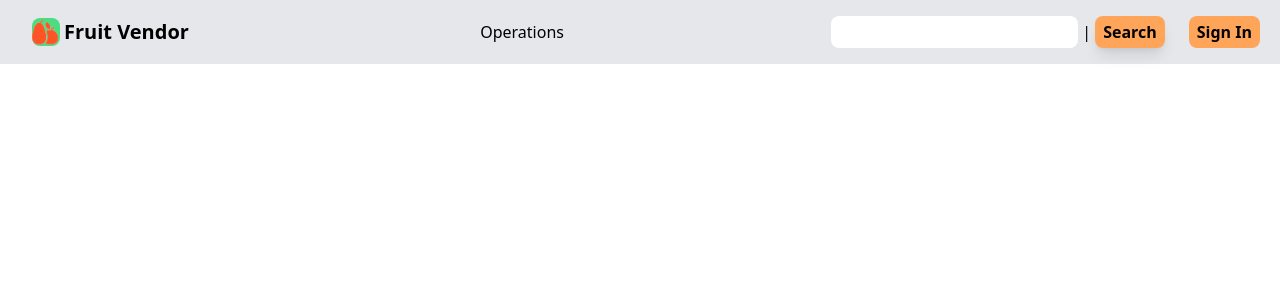
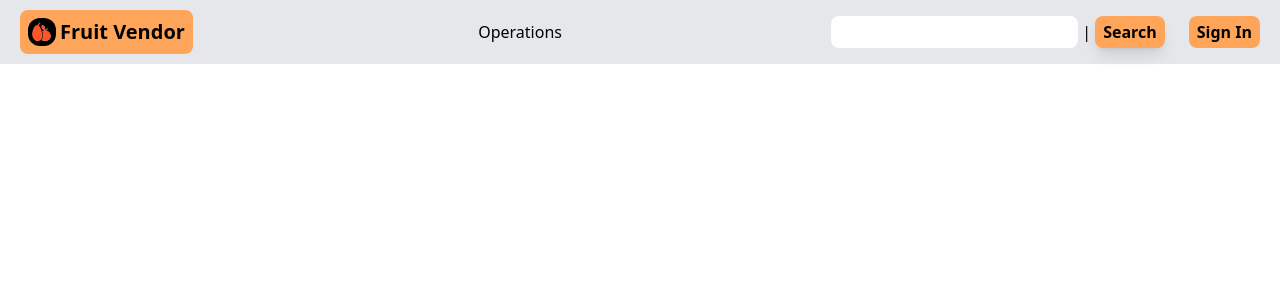
Before and after one commit to Aekshant/Fruit-Vendor, a React (Create React App) app: page / in a window 1280 px wide. Shown: the top 300 px of the page. Built offline with nearby package versions, Linux system fonts and the light colour scheme.

Commit message:
done with color chnages

```diff
--- a/src/components/header/index.js
+++ b/src/components/header/index.js
@@ -3,9 +3,9 @@ import React from 'react'
 const Header = () => {
   return (
     <div className='flex justify-between bg-gray-200 place-items-center h-16'>
-      <div className='m-5 p-2 flex'>
-        <img className='w-7 mx-1 bg-green-400 rounded-lg' src="/logo.png" alt="image1" />
-        <span className='font-bold text-xl'>Fruit Vendor</span>
+      <div className='bg-[#FFA559] m-5 p-2 flex rounded-lg'>
+        <img className='w-7 p-1 bg-black rounded-xl' src="/logo.png" alt="image1" />
+        <span className='font-bold text-xl ml-1'>Fruit Vendor</span>
       </div>
       <div className='m-5 p-2'>Operations</div>
       <div className='flex place-items-center'>
```
